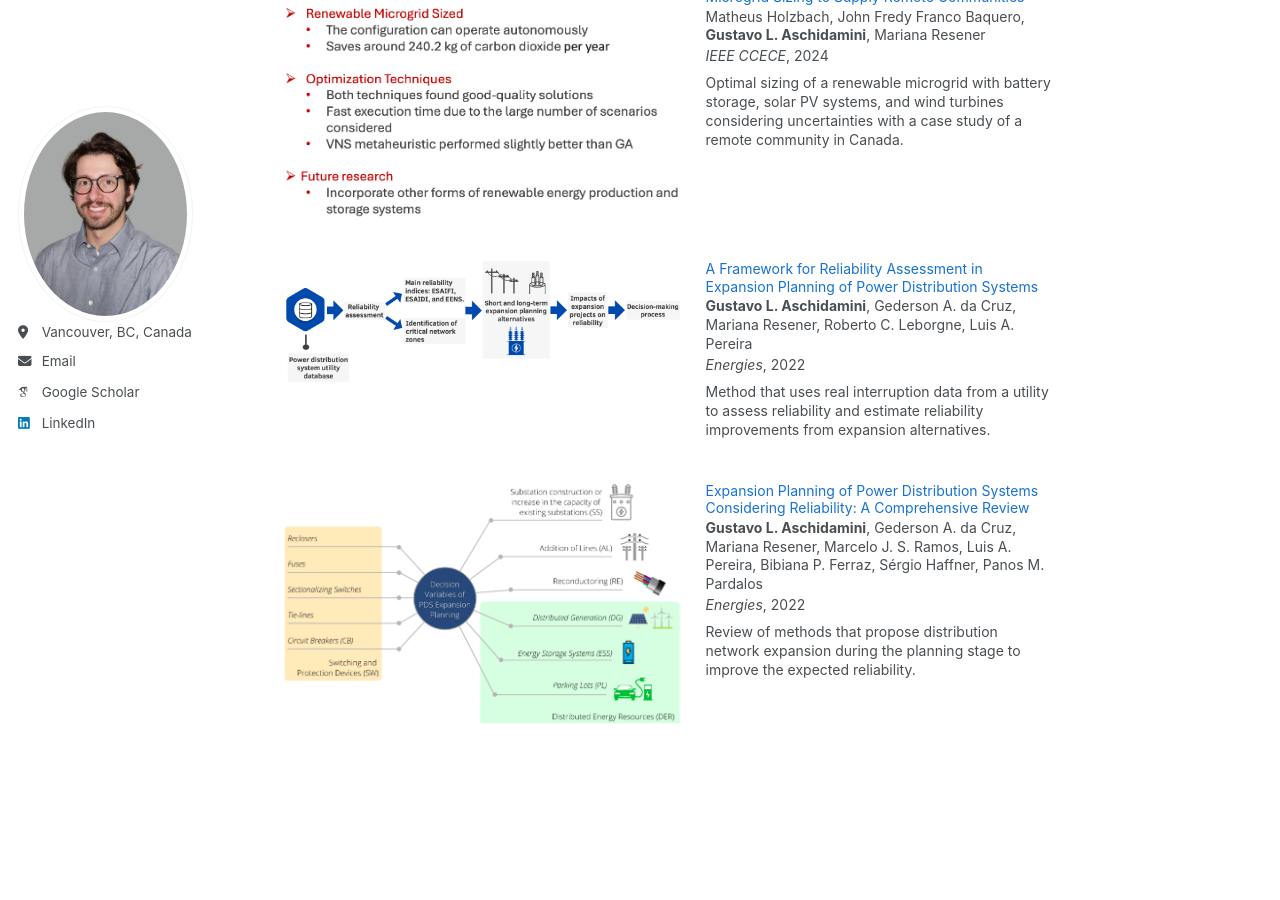
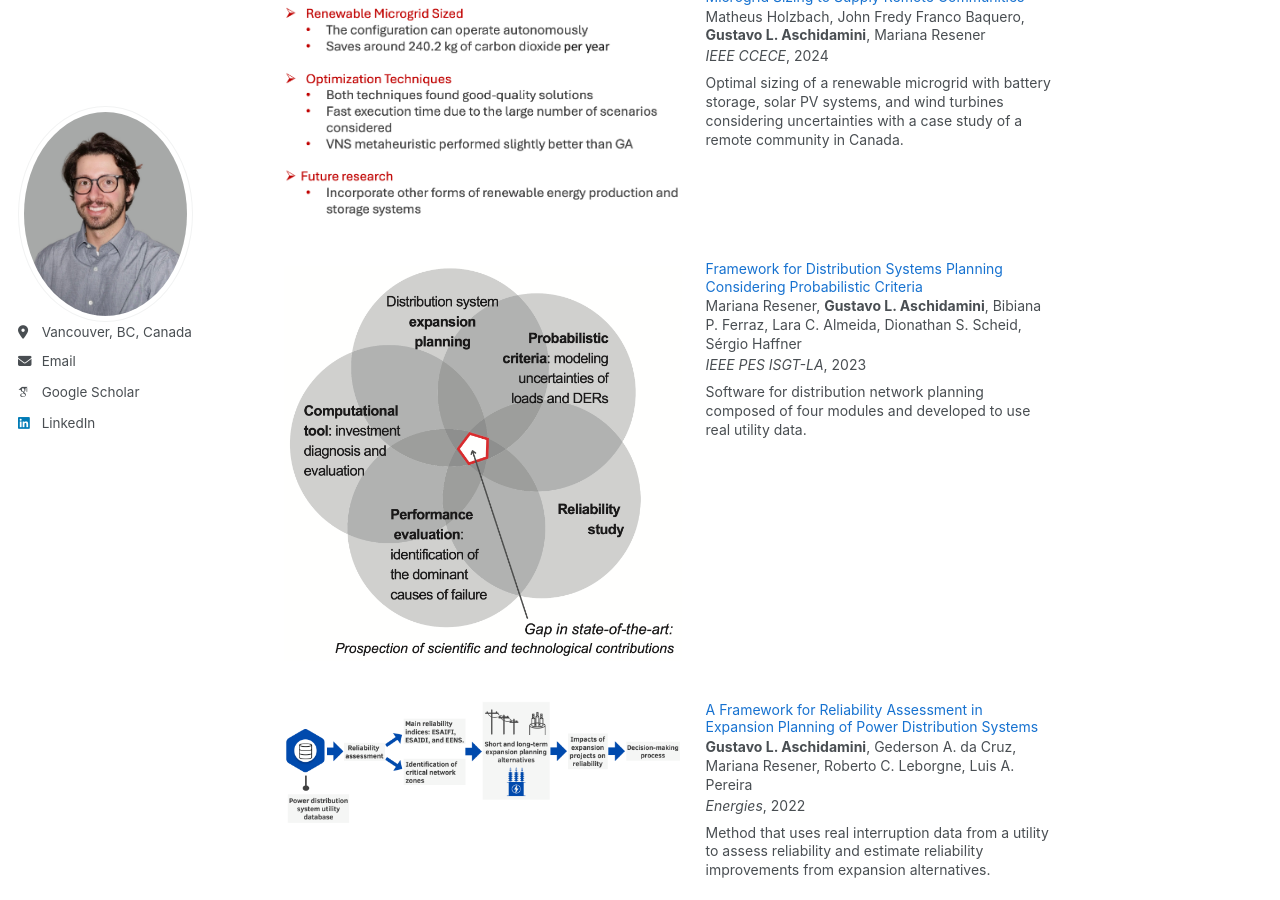
Before and after one commit to gaschidamini/gaschidamini.github.io, a Jekyll site: the page built from _pages/about.md, in a window 1280 px wide and 900 px high, scrolled down 1581 px. Built offline with Jekyll 4.4.1, drawn with Linux system fonts in a browser that asks for light colours; some web fonts are replaced.

Commit message:
Add probabilistic distribution planning framework paper
Insert as the sixth Selected research entry (IEEE PES ISGT-LA, 2023)
with figure, title link, authors, and description.

Co-Authored-By: Claude Opus 4.8 <noreply@anthropic.com>

```diff
--- a/_pages/about.md
+++ b/_pages/about.md
@@ -148,6 +148,31 @@ I am a PhD candidate in <a href="https://www.sfu.ca/fas/schools/sustainable-ener
 
 <div class="research-item">
   <div class="research-image">
+    <img src="/images/figure_framework_isgt-la.png"
+         alt="Framework for distribution systems planning considering probabilistic criteria">
+  </div>
+
+  <div class="research-content">
+    <h3>
+      <a href="https://ieeexplore.ieee.org/document/10328288">Framework for Distribution Systems Planning Considering Probabilistic Criteria</a>
+    </h3>
+
+    <p class="research-authors">
+      Mariana Resener, <strong>Gustavo L. Aschidamini</strong>, Bibiana P. Ferraz, Lara C. Almeida, Dionathan S. Scheid, Sérgio Haffner
+    </p>
+
+    <p class="research-venue">
+      <em>IEEE PES ISGT-LA</em>, 2023
+    </p>
+
+    <p class="research-desc">
+      Software for distribution network planning composed of four modules and developed to use real utility data.
+    </p>
+  </div>
+</div>
+
+<div class="research-item">
+  <div class="research-image">
     <img src="/images/figure_framework_reliability.png"
          alt="Reliability assessment in power distribution systems">
   </div>
```
Also changed, not shown: images/figure_framework_isgt-la.png (added).
